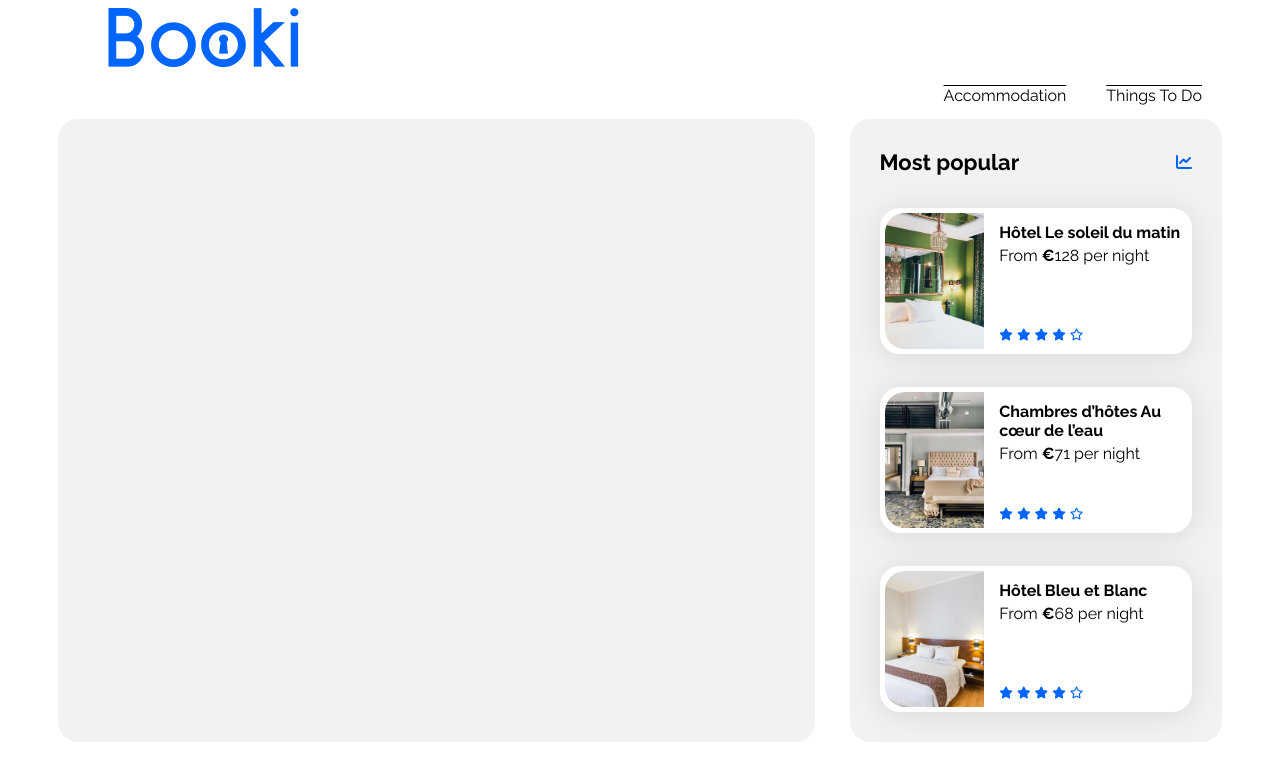
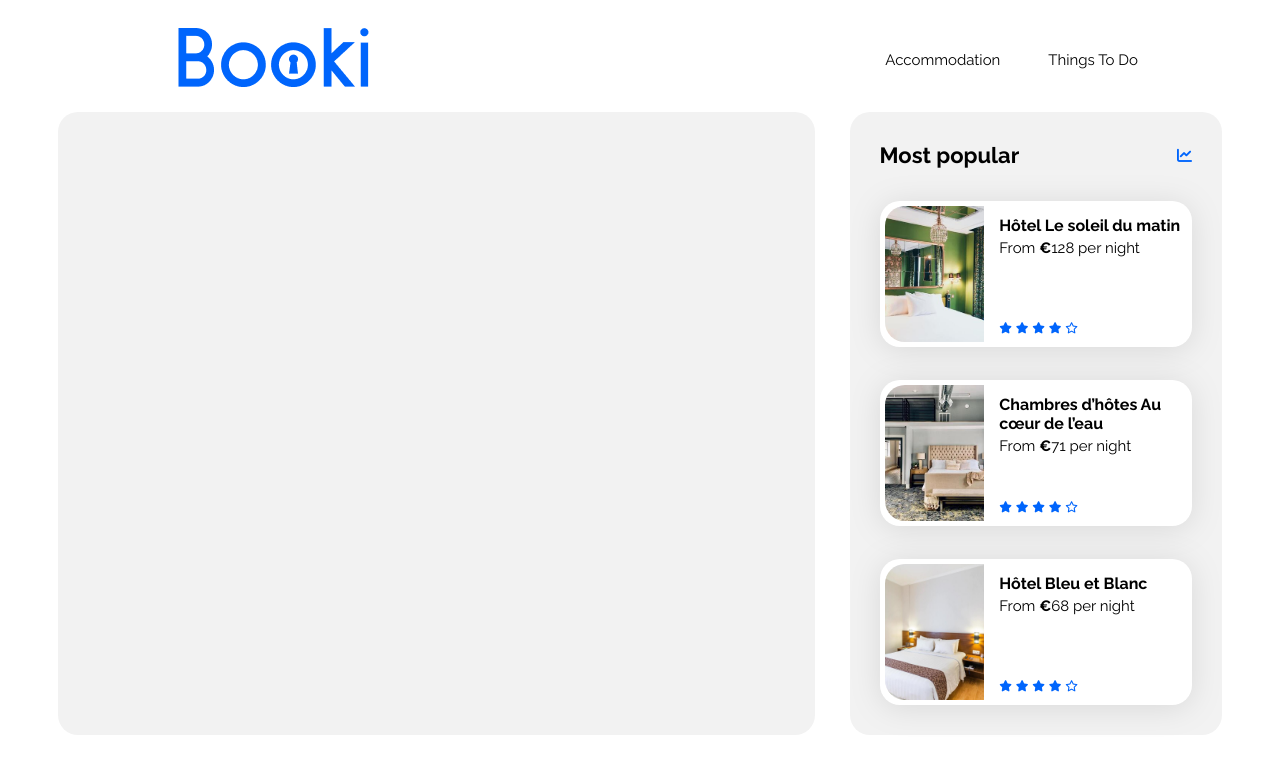
Before and after one commit to ajharrisii/Booki-Project, a plain HTML site: page index.html in a window 1280 px wide. Drawn offline with Linux system fonts and the light colour scheme.

Commit message:
Navbar is complete within header
Added overline as a pseudo-element

```diff
--- a/css/style.css
+++ b/css/style.css
@@ -128,17 +128,52 @@ body {
 }
 
 .navbar li {
-    float: right;
+    margin-left: 20px;
+    position: relative;
+}
+
+.navbar li::before {
+    content: '';
+    position: absolute;
+    height: 3px;
+    width: 100%;
+    background-color: transparent;
+    top: -10px;
+    left: 0;
+    transition: 0.3s;
+}
+
+.navbar li:hover::before {
+    background-color: #0065FC;
 }
 
 .navbar a {
     display: block;
     color: #040404;
     text-align: center;
-    padding: 14px 20px;
-    text-decoration: overline;
+    padding: 10px 14px;
+    text-decoration: none;
+    border-bottom: 3px;
+    white-space: nowrap;
 }
 
 .navbar a:hover {
     color: #0065FC;
+    border-bottom: 3px;
 }
+
+header {
+    display: flex;
+    justify-content: space-between;
+    align-items: center;
+    padding: 20px 70px;
+}
+
+.main-container {
+    color: #000000;
+    font-size: 15px;
+}
+
+.navbar {
+  position: relative;
+}
```
